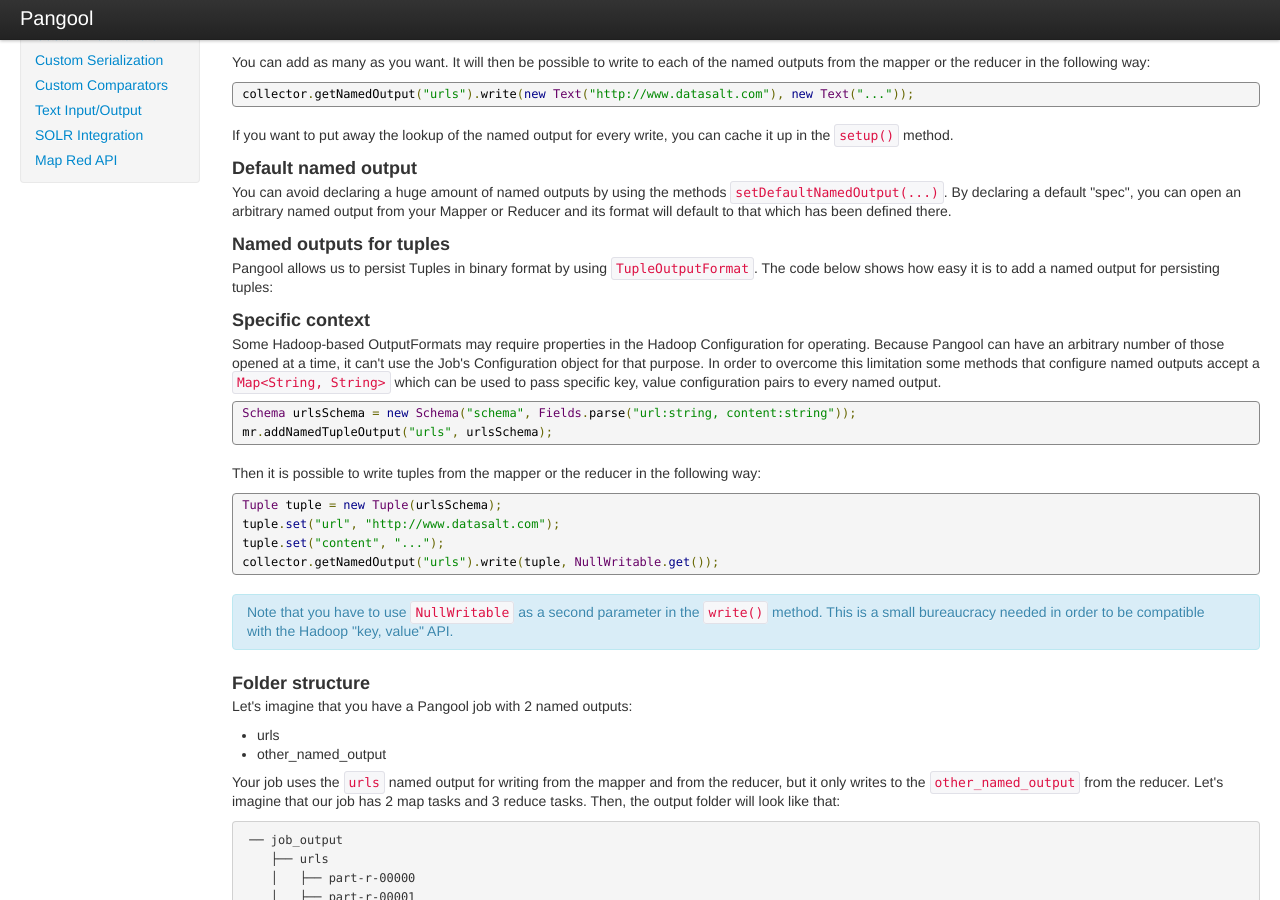
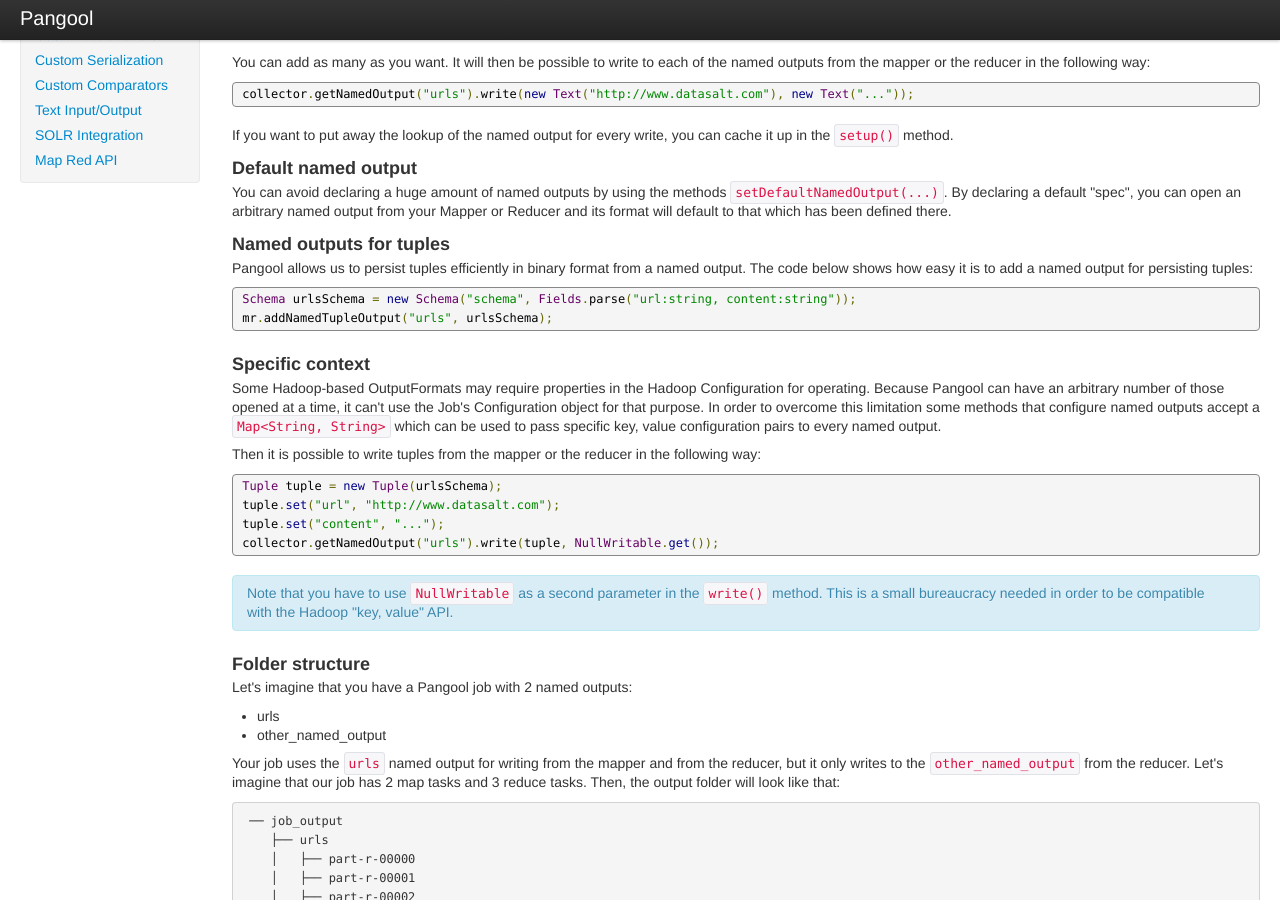
Before and after one commit to datasalt/pangool, a Jekyll site: the page built from userguide/named_outputs.html, in a window 1280 px wide and 900 px high, scrolled down 394 px. Built offline with Jekyll 4.4.1, drawn with Linux system fonts in a browser that asks for light colours; nearby versions of some CDN libraries; Markdown is read by kramdown in place of the engine named in the settings.

Commit message:
WIP for #35

```diff
--- a/userguide/named_outputs.html
+++ b/userguide/named_outputs.html
@@ -38,20 +38,19 @@ the <code>setup()</code> method.
 
 <h3>Named outputs for tuples</h3>
 <p>
-Pangool allows us to persist Tuples in binary format by using
-<code>TupleOutputFormat</code>. The code below shows how easy it is to add a named output
+Pangool allows us to persist tuples efficiently in binary format from a named output. The code below shows how easy it is to add a named output
 for persisting tuples:
 </p>
+
+<pre class="prettyprint" id="java">
+ Schema urlsSchema = new Schema("schema", Fields.parse("url:string, content:string"));
+ mr.addNamedTupleOutput("urls", urlsSchema);
+</pre>
 
 <h3>Specific context</h3>
 
 <p>Some Hadoop-based OutputFormats may require properties in the Hadoop Configuration for operating. Because Pangool can have an arbitrary number of those opened at a time, it can't use the Job's Configuration object for that purpose. In order to overcome this limitation some methods that configure named outputs accept a <code>Map&lt;String, String&gt;</code> which can be used
 to pass specific key, value configuration pairs to every named output.</p>
-
-<pre class="prettyprint" id="java">
- Schema urlsSchema = new Schema("schema", Fields.parse("url:string, content:string"));
- mr.addNamedTupleOutput("urls", urlsSchema);
-</pre>
 
 <p>
 Then it is possible to write tuples from the mapper or the reducer in the following way:
```
